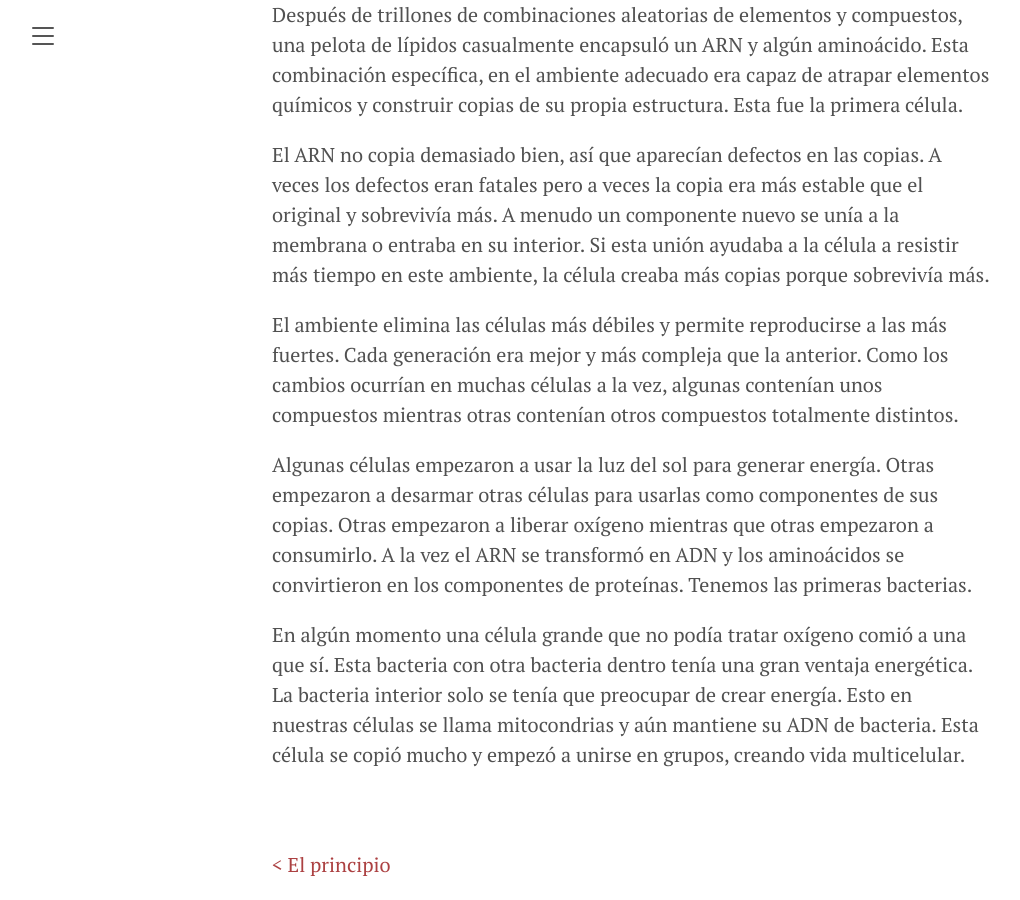
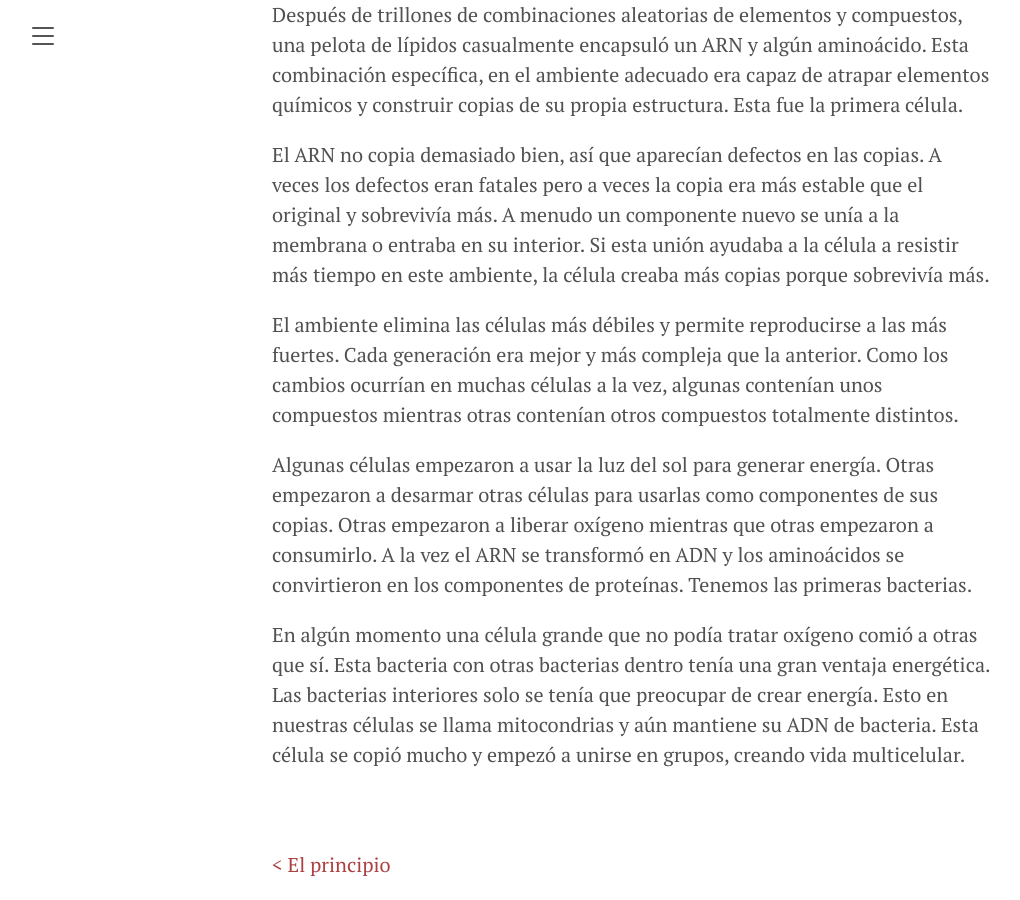
Before and after one commit to JordiPolo/simplehistory, a Jekyll site: the page built from _capitulos/02_vida.md, in a window 1280 px wide and 900 px high, scrolled down 987 px. Shown: the whole window, without its empty margins (8-1028 px from the left). Built offline with Jekyll 4.4.1, drawn with Linux system fonts in a browser that asks for light colours; some of the changed text lies outside the part shown.

Commit message:
Update 02_vida.md

```diff
--- a/_capitulos/02_vida.md
+++ b/_capitulos/02_vida.md
@@ -1,7 +1,7 @@
 ---
 layout: page
-title: Vida en la tierra
-dates: -4.100.000.000 a -2.200.000.000
+title: Vida celular
+dates: -4.100.000.000 a -1.700.000.000
 category: cero
 ---
 
@@ -24,4 +24,4 @@
 
 Algunas células empezaron a usar la luz del sol para generar energía. Otras empezaron a desarmar otras células para usarlas como componentes de sus copias. Otras empezaron a liberar oxígeno mientras que otras empezaron a consumirlo. A la vez el ARN se transformó en ADN y los aminoácidos se convirtieron en los componentes de proteínas. Tenemos las primeras bacterias.
 
-En algún momento una célula grande que no podía tratar oxígeno comió a una que sí. Esta bacteria con otra bacteria dentro tenía una gran ventaja energética. La bacteria interior solo se tenía que preocupar de crear energía. Esto en nuestras células se llama mitocondrias y aún mantiene su ADN de bacteria. Esta célula se copió mucho y empezó a unirse en grupos, creando vida multicelular.
+En algún momento una célula grande que no podía tratar oxígeno comió a otras que sí. Esta bacteria con otras bacterias dentro tenía una gran ventaja energética. Las bacterias interiores solo se tenía que preocupar de crear energía. Esto en nuestras células se llama mitocondrias y aún mantiene su ADN de bacteria. Esta célula se copió mucho y empezó a unirse en grupos, creando vida multicelular.
```
